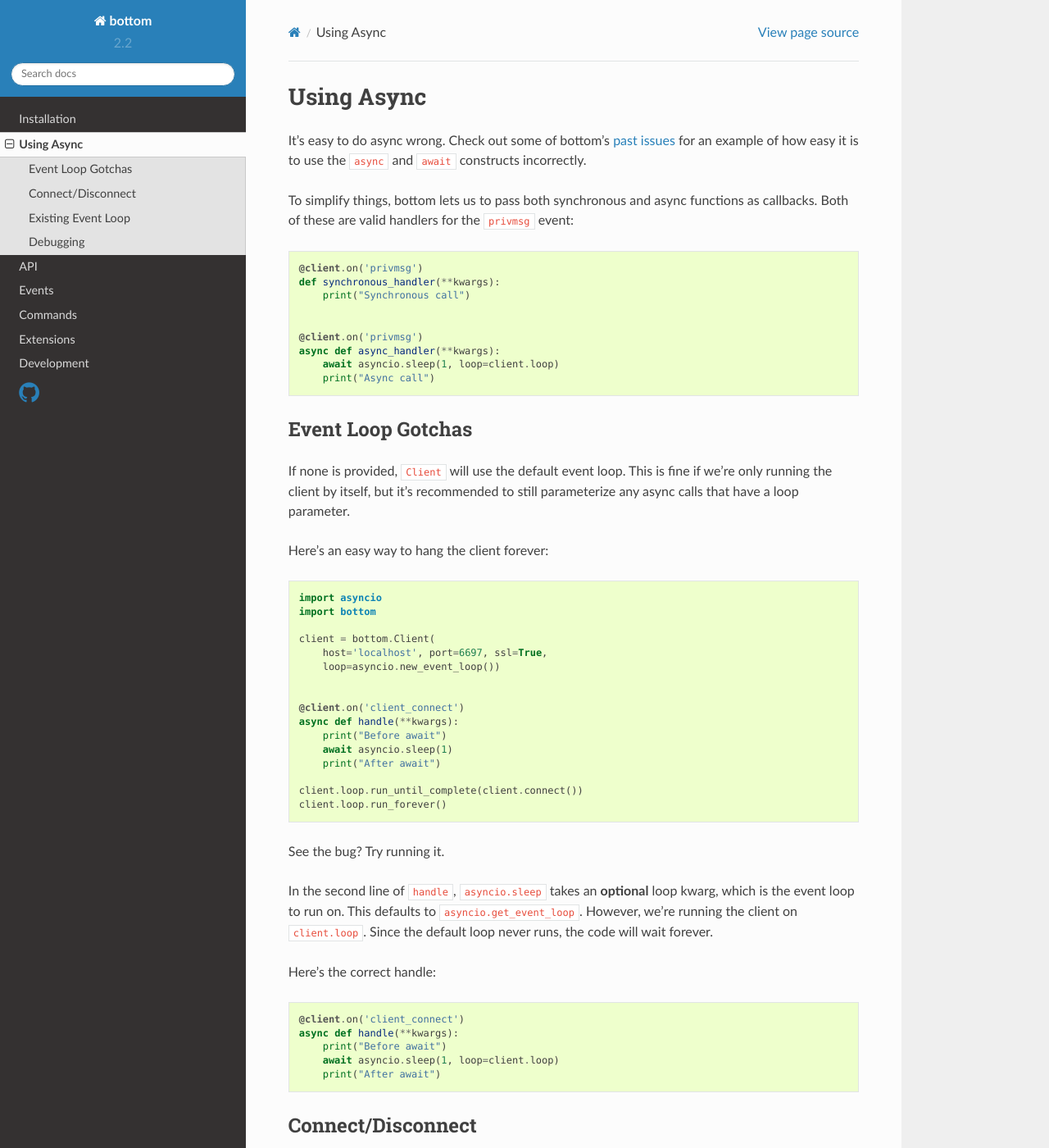
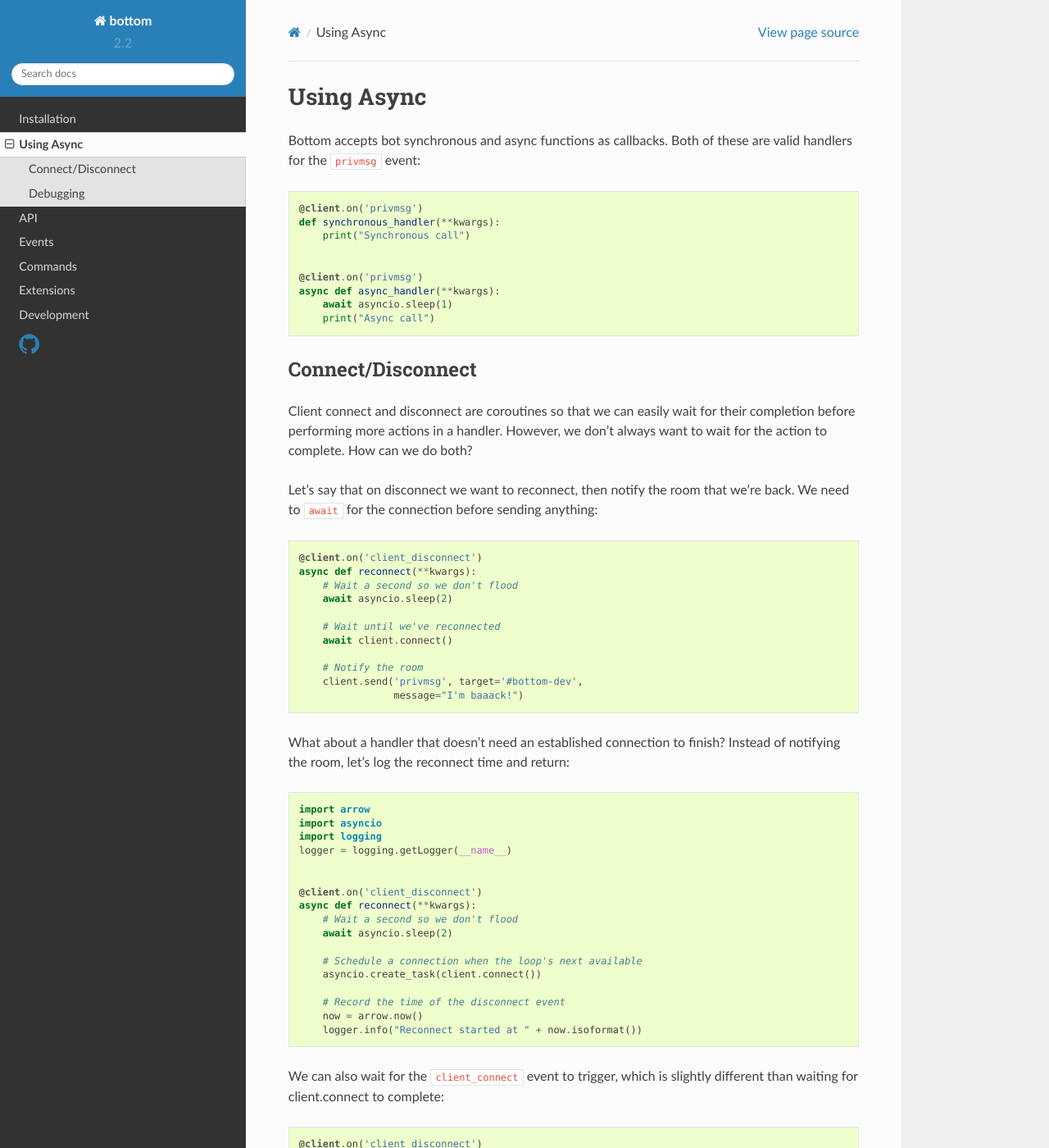
Before and after one commit to numberoverzero/bottom, a Sphinx documentation site: the page built from docs/user/async.rst, in a window 1280 px wide and 1400 px high. Shown: the whole window at 82% size. Built offline with Sphinx 7.4.7 and the Read the Docs theme 2.0.0, drawn with Linux system fonts in a browser that asks for light colours; some of the changed text lies outside the part shown.

```diff
--- a/README.rst
+++ b/README.rst
@@ -9,7 +9,7 @@
 .. image:: https://img.shields.io/pypi/l/bottom.svg?style=flat-square
     :target: https://github.com/numberoverzero/bottom/blob/master/LICENSE
 
-asyncio-based rfc2812-compliant IRC Client (3.8+)
+asyncio-based rfc2812-compliant IRC Client (3.10+)
 
 bottom isn't a kitchen-sink library.  Instead, it provides a consistent API
 with a small surface area, tuned for performance and ease of extension.
--- a/docs/conf.py
+++ b/docs/conf.py
@@ -14,7 +14,7 @@ templates_path = ['_templates']
 master_doc = 'index'
 
 project = 'bottom'
-copyright = '2016, Joe Cross'
+copyright = '2022, Joe Cross'
 author = 'Joe Cross'
 
 try:
@@ -42,7 +42,7 @@ html_context = {
 }
 
 intersphinx_mapping = {
-    'python': ('https://docs.python.org/3.6', None),
+    'python': ('https://docs.python.org/3.10', None),
 }
 
 
--- a/docs/dev/development.rst
+++ b/docs/dev/development.rst
@@ -30,7 +30,7 @@ everything set up in a new virtualenv::
 
     git clone https://github.com/numberoverzero/bottom.git
     cd bottom
-    python3.8 -m venv --copies .venv
+    python3.10 -m venv --copies .venv
     source .venv/bin/activate
     pip install -r requirements.txt
     pip install -e .
--- a/docs/user/async.rst
+++ b/docs/user/async.rst
@@ -1,13 +1,8 @@
 Using Async
 ===========
 
-It's easy to do async wrong.  Check out some of bottom's `past issues`_ for an
-example of how easy it is to use the ``async`` and ``await`` constructs
-incorrectly.
-
-To simplify things, bottom lets us to pass both synchronous and
-async functions as callbacks.  Both of these are valid handlers for the
-``privmsg`` event:
+Bottom accepts bot synchronous and async functions as callbacks.
+Both of these are valid handlers for the ``privmsg`` event:
 
 .. code-block:: python
 
@@ -18,56 +13,8 @@ async functions as callbacks.  Both of these are valid handlers for the
 
     @client.on('privmsg')
     async def async_handler(**kwargs):
-        await asyncio.sleep(1, loop=client.loop)
+        await asyncio.sleep(1)
         print("Async call")
-
-.. _past issues: https://github.com/numberoverzero/bottom/issues/12
-
-Event Loop Gotchas
-------------------
-
-If none is provided, ``Client`` will use the default event loop.  This is fine
-if we're only running the client by itself, but it's recommended to still
-parameterize any async calls that have a loop parameter.
-
-Here's an easy way to hang the client forever:
-
-.. code-block:: python
-
-    import asyncio
-    import bottom
-
-    client = bottom.Client(
-        host='localhost', port=6697, ssl=True,
-        loop=asyncio.new_event_loop())
-
-
-    @client.on('client_connect')
-    async def handle(**kwargs):
-        print("Before await")
-        await asyncio.sleep(1)
-        print("After await")
-
-    client.loop.run_until_complete(client.connect())
-    client.loop.run_forever()
-
-See the bug? Try running it.
-
-In the second line of ``handle``, ``asyncio.sleep`` takes an **optional**
-loop kwarg, which is the event loop to run on.  This defaults to
-``asyncio.get_event_loop``.  However, we're running the client on
-``client.loop``.  Since the default loop never runs, the code will
-wait forever.
-
-Here's the correct handle:
-
-.. code-block:: python
-
-    @client.on('client_connect')
-    async def handle(**kwargs):
-        print("Before await")
-        await asyncio.sleep(1, loop=client.loop)
-        print("After await")
 
 Connect/Disconnect
 ------------------
@@ -84,7 +31,7 @@ we're back.  We need to ``await`` for the connection before sending anything:
     @client.on('client_disconnect')
     async def reconnect(**kwargs):
         # Wait a second so we don't flood
-        await asyncio.sleep(2, loop=client.loop)
+        await asyncio.sleep(2)
 
         # Wait until we've reconnected
         await client.connect()
@@ -106,10 +54,10 @@ Instead of notifying the room, let's log the reconnect time and return:
     @client.on('client_disconnect')
     async def reconnect(**kwargs):
         # Wait a second so we don't flood
-        await asyncio.sleep(2, loop=client.loop)
+        await asyncio.sleep(2)
 
         # Schedule a connection when the loop's next available
-        client.loop.create_task(client.connect())
+        asyncio.create_task(client.connect())
 
         # Record the time of the disconnect event
         now = arrow.now()
@@ -123,10 +71,10 @@ different than waiting for client.connect to complete:
     @client.on('client_disconnect')
     async def reconnect(**kwargs):
         # Wait a second so we don't flood
-        await asyncio.sleep(2, loop=client.loop)
+        await asyncio.sleep(2)
 
         # Schedule a connection when the loop's next available
-        client.loop.create_task(client.connect())
+        asyncio.create_task(client.connect())
 
         # Wait until client_connect has triggered
         await client.wait("client_connect")
@@ -135,25 +83,15 @@ different than waiting for client.connect to complete:
         client.send('privmsg', target='#bottom-dev',
                     message="I'm baaack!")
 
-Existing Event Loop
--------------------
-
-We can specify an event loop that the client will run on:
-
-.. code-block:: python
-
-    client = bottom.Client(..., loop=my_existing_event_loop)
-
 Debugging
 ---------
 
-You can get more asyncio debugging info by setting up an event loop with debugging enabled,
-and pass that loop to ``bottom.Client``:
+You can get more asyncio debugging info by running python with the ``-X dev`` flag:
 
-.. code-block:: python
+.. code-block:: bash
 
-    import asyncio
-    loop = asyncio.get_event_loop()
-    loop.set_debug(True)
+    python -X dev my_bot.py
 
-    bot = bottom.Client(..., loop=loop)
+For more information, see: `Python Development Mode`_.
+
+.. _Python Development Mode: https://docs.python.org/3/library/devmode.html#devmode
--- a/docs/user/events.rst
+++ b/docs/user/events.rst
@@ -58,7 +58,7 @@ invoked.  Let's see that print statement:
 
 .. code-block:: python
 
-    client.loop.run_forever()
+    asyncio.get_event_loop().run_forever()
 
 We can pass arbitrary kwargs to handlers through ``trigger``:
 
--- a/docs/user/extension.rst
+++ b/docs/user/extension.rst
@@ -86,7 +87,8 @@ And its usage:
         remote_logger.info("Connected!")
 
     # Connect and send "INFO: Connected!"
-    client.loop.run_until_complete(client.connect())
+    asyncio.create_task(client.connect())
+    asyncio.get_event_loop().run_forever()
 
 Notice that the logging functionality is part of a different object, not the
 client.  This keeps the namespace clean, and reduces the attribute contention
@@ -183,7 +185,6 @@ can be used to wait for any signal that the MOTD has been sent (eg. ERR_NOMOTD m
                 return
             done, pending = await asyncio.wait(
                 [bot.wait(event) for event in events],
-                loop=bot.loop,
                 return_when=return_when)
 
             # Cancel any events that didn't come in.
--- a/docs/user/installation.rst
+++ b/docs/user/installation.rst
@@ -1,7 +1,7 @@
 Installation
 ============
 
-Bottom supports **Python 3.8+** and has no external dependencies.
+Bottom supports **Python 3.10+** and has no external dependencies.
 
 Standard Installation
 ---------------------
```
Also changed, not shown: other parts of docs/user/async.rst (+1 -0 lines), other parts of docs/user/extension.rst (+1 -0 lines), requirements.txt (+7 -7 lines), setup.py (+6 -6 lines), .travis.yml, 5 other files.
